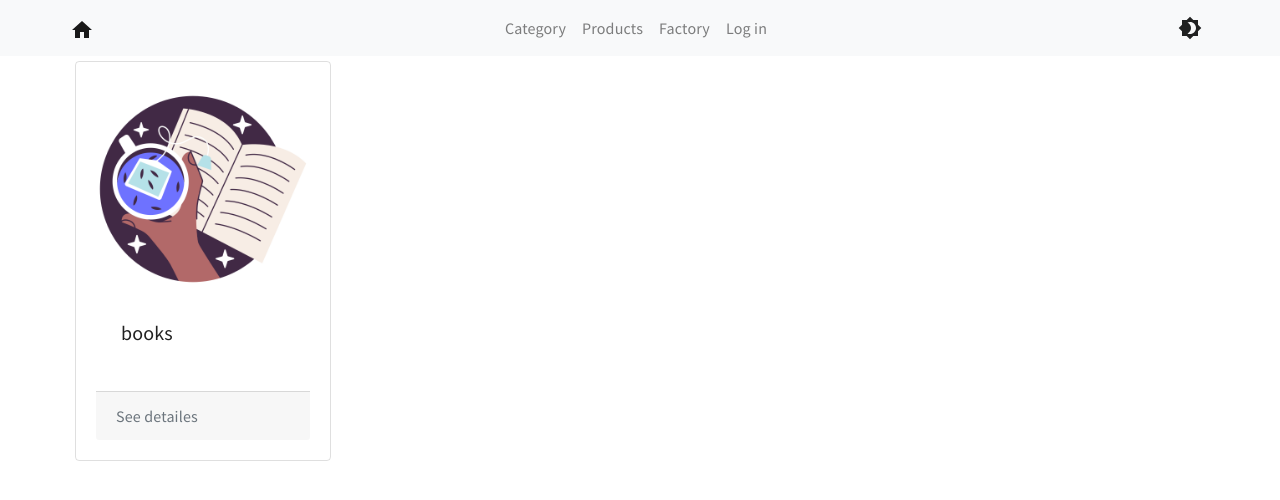
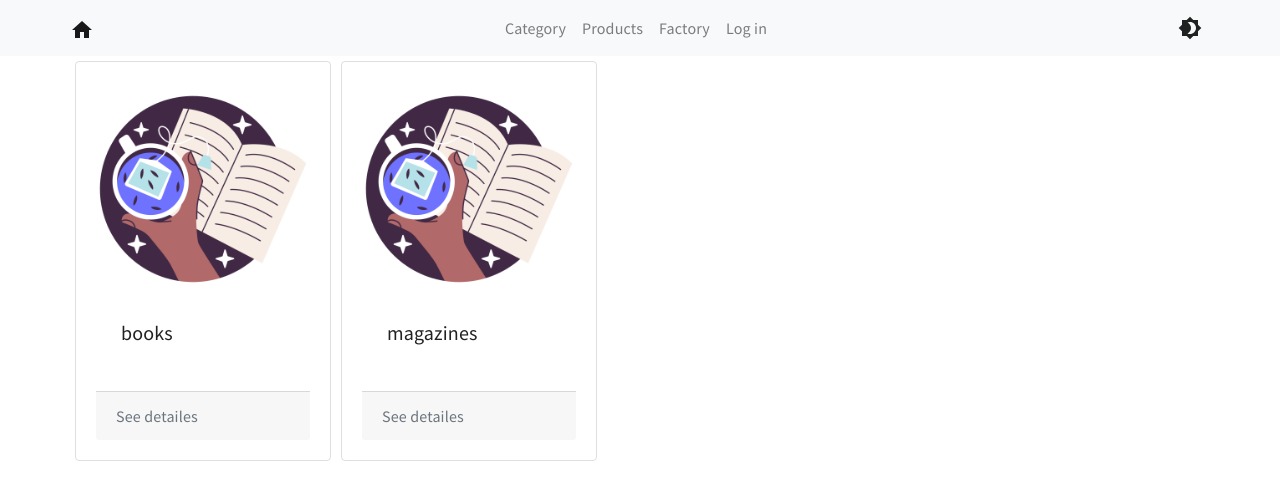
Before and after one commit to melission/react-router-demo, a React app: page /category in a window 1280 px wide. Shown: the top 500 px of the page. Built offline with nearby package versions, Linux system fonts and the light colour scheme.

Commit message:
added the second entry (leads to 404)

```diff
--- a/src/category/categoryList.js
+++ b/src/category/categoryList.js
@@ -3,6 +3,10 @@ const categoryImage = [
     {
         name: 'books',
         image: books
+    },
+    {
+        name: 'magazines',
+        image: books
     }
 ]
 
```
